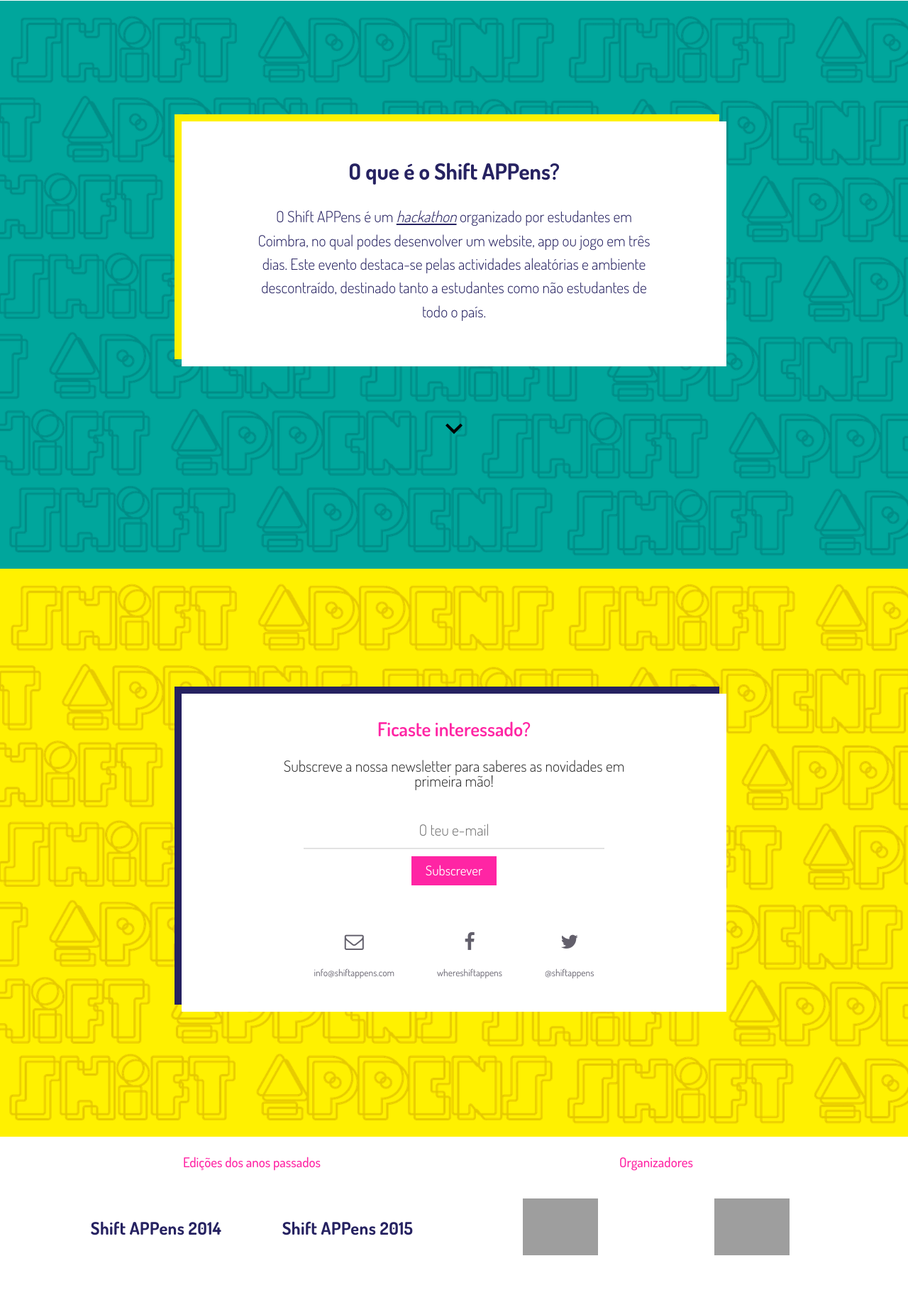
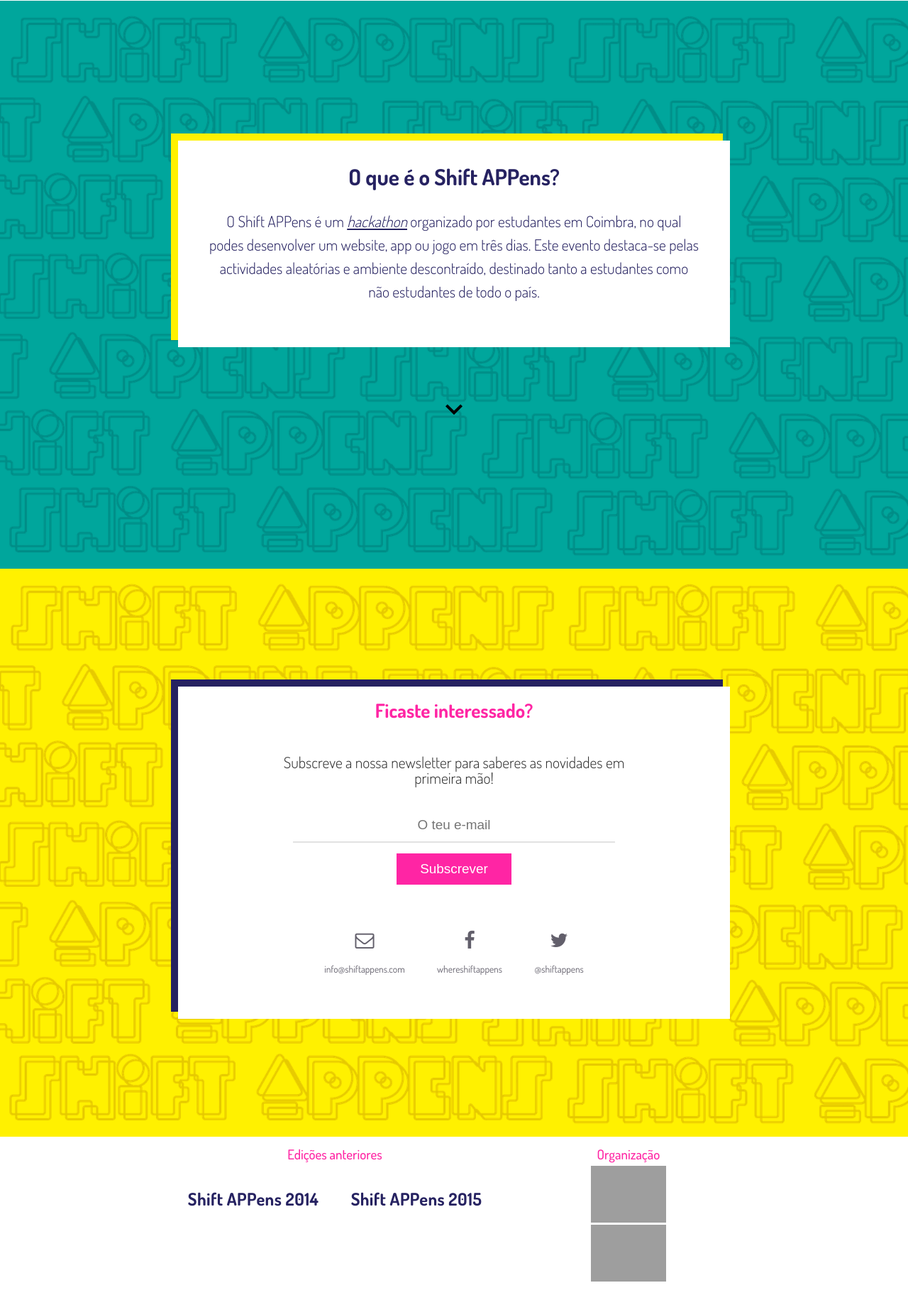
Before and after one commit to tomasfrancisco/shiftappens, a PHP site: page / in a window 1280 px wide. Shown: the part 799-2630 px from the top of the page at 71% size. Before the commit the page ends 2567 px from the top, so only its background shows below. Run offline with PHP 8.4, Linux system fonts and the light colour scheme; some libraries are stand-ins or nearby versions; grey boxes are pictures that could not be loaded.

Commit message:
update sass file with new style

```diff
--- a/assets/css/style.css
+++ b/assets/css/style.css
@@ -1,96 +1,64 @@
-@import url(https://fonts.googleapis.com/css?family=Dosis:400,200,300,500,600,700,800);
-
-
-
 html {
-  overflow-x: hidden;
-}
+  overflow-x: hidden; }
 
 body, html {
   font-family: "Dosis";
   font-size: 1.3em;
   height: 100%;
-  margin: 0;
-}
-
-.scroll-btn {
-  margin-top: 8vh;
-}
+  margin: 0; }
 
 #home, #about, #contact {
   width: 100vw;
-  height: 100vh;
-}
+  height: 100vh; }
 
 #home {
   background: url(../img/optimized/home-background.png) no-repeat center center fixed;
   background-size: cover;
   background-color: white;
-  display: table;
-}
-
+  display: table; }
   #home .home-container {
     display: table-cell;
     text-align: center;
-  vertical-align: middle;
-}
-
+    vertical-align: middle; }
     #home .home-container .shift-date {
       margin-bottom: 5%;
       color: #262261;
-  font-size: 1.4rem;
-}
-
-.shift-date h4 {
+      font-size: 100%;
       font-weight: 600;
-  font-size: 1.6rem;
-}
-
+      font-size: 1.6rem; }
     #home .home-container .logo {
       height: 150px;
       background: url(../img/optimized/logo-desktop.png) no-repeat center center;
-  background-size: 70%;
-}
-
+      background-size: 70%; }
       @media (max-width: 700px) {
         #home .home-container .logo {
           height: 250px;
           background: url(../img/optimized/logo-mobile.png) no-repeat center center;
-    background-size: 70%;
-  }
-}
+          background-size: 70%; } }
+    #home .home-container .scroll-btn {
+      margin-top: 8vh; }
 
 #about {
   background: url(../img/optimized/about-background.png) no-repeat center center fixed;
   background-size: cover;
   background-color: #00A69C;
-  display: table;
-}
-
+  display: table; }
   #about .about-container {
     display: table-cell;
     text-align: center;
     vertical-align: middle;
-  padding: 20px 0;
-}
-
+    padding: 20px 0; }
     #about .about-container article {
       width: 60%;
       margin: 0 auto;
       background-color: white;
       box-shadow: -10px -10px 0 #FFF100;
       padding: 5px;
-  color: #262261;
-}
-
-
-
-#about .about-container article header h2 {
-  font-size: 1.5rem;
+      color: #262261; }
+      #about .about-container article header {
+        margin: 30px 0;
         font-weight: 700;
-  margin-top: 6vh;
-}
-
+        font-size: 1.5rem; }
       #about .about-container article p {
         margin: 30px 0;
         margin-left: 5%;
@@ -98,200 +66,136 @@ body, html {
         margin-bottom: 7vh;
         line-height: 1.6rem;
         font-weight: 300;
-  font-size: 0.8em;
-}
-
+        font-size: 0.8em; }
         #about .about-container article p .meaning {
           text-decoration: underline;
           font-style: italic;
-  color: #262261;
-}
+          color: #262261; }
+    #about .about-container .scroll-btn {
+      margin-top: 8vh; }
 
 #contact {
   background: url(../img/optimized/contact-background.png) no-repeat center center fixed;
   background-size: cover;
   background-color: #FFF100;
-  display: table;
-}
-
+  display: table; }
   #contact .contact-container {
     display: table-cell;
     text-align: center;
     vertical-align: middle;
-  padding: 20px 0;
-}
-
+    padding: 20px 0; }
     #contact .contact-container article {
       width: 60%;
       margin: 0 auto;
+      padding: 10px;
       background-color: white;
       box-shadow: -10px -10px 0 #262261;
       padding: 5px;
       color: #262261;
-  color: #FF25A4;
-}
-
-
+      color: #FF25A4; }
       #contact .contact-container article header {
-  margin: 4% 0 0 0;
-}
-
-#contact .contact-container article header h2{
-  font-weight: 600;
-  font-size: 1em;
-}
-
+        margin: 2% 0; }
       #contact .contact-container article form {
-  margin: 2% auto;
-  width: 70%;
-}
-
+        margin: 5% auto;
+        width: 70%; }
         #contact .contact-container article form label {
           display: inline-block;
           margin: 2% 0 5% 0;
-
           color: #303030;
           font-weight: 300;
-  font-size: 0.8em;
-}
-
+          font-size: 0.8em; }
         #contact .contact-container article form input {
-  -webkit-appearance: none;
-  -moz-appearance: none;
           appearance: none;
           border-radius: 0;
           display: inline-block;
           margin: 1% 0;
           outline: none;
+          font-size: 0.7em;
+          font-weight: 200;
+          border: none;
+          border-bottom: 2px solid #E2E2E2;
           width: 80%;
           text-align: center;
-}
-
-#contact .contact-container article form #email {
+          color: #303030; }
+          #contact .contact-container article form input:focus {
             padding: 12px;
             border: none;
-    border-bottom: 2px solid #E2E2E2;
-
-    color: #303030;
-    font-size: 0.8em;
-    font-weight: 300;
-}
-
-#contact .contact-container article form #email:active, #contact .contact-container article form #email:focus {
-    padding: 12px;
-    border: none;
-    border-bottom: 2px solid #FF25A4;
-}
-
+            border-bottom: 2px solid #FF25A4; }
           #contact .contact-container article form input.submit {
-  width: 20%;
+            width: 30%;
+            margin-top: 10px;
             background-color: #FF25A4;
             color: #FFF;
             border: 10px solid #FF25A4;
             cursor: pointer;
-  min-width: 120px;
-
-  font-size: 0.7em;
-  font-weight: 400;
-}
-
+            min-width: 130px; }
+        #contact .contact-container article form .email-field {
+          padding: 12px; }
       #contact .contact-container article address {
-  margin: 5% 0;
-  display: inline-block;
-
-}
-
+        text-align: center;
+        margin: 5% 0; }
         #contact .contact-container article address a {
           text-decoration: none;
-  color: #c7c7c7;
+          color: #625F6B;
           font-style: normal;
-  float: left;
-  margin: 0 30px;
-}
-
-#contact .contact-container article address a .fa {
+          margin: 20px 20px;
+          display: inline-block; }
+          #contact .contact-container article address a span {
             width: 50px;
             color: #625F6B;
-  margin-bottom: 20px;
-}
-
+            margin-bottom: 20px; }
           #contact .contact-container article address a p {
-  font-size: 50%;
-  color: #625F6B;
-
-}
-
+            font-size: 50%; }
             #contact .contact-container article address a p:hover {
-  opacity: 0.8;
-}
-
+              opacity: 0.7; }
           #contact .contact-container article address a:hover {
-  opacity: 0.8;
-}
-
+            opacity: 0.7; }
 
 footer {
-  text-align: center;
-  background-color: white;
-}
-
-
-.item {
-  margin-top: 30px;
-}
-
-footer .item h3 {
+  text-align: center; }
+  footer section {
+    display: inline-block;
+    vertical-align: top;
+    padding: 2vh; }
+    footer section header {
+      top: 0;
+      color: #FF25A4; }
+      footer section header h5 {
         font-size: 0.7em;
-  margin-bottom: 5vh;
-}
-
-.container {
-  margin-top: 2vh;
-  margin-bottom: 4vh;
-  margin-left: auto;
-  margin-right: auto;
-}
-
-.item {
-  display: inline-block;
-  margin-top: 10px;
-}
-
-.item ul {
-  list-style: none;
-  margin-top: 70px;
-
-}
-
-.item h3 {
-  color: #FF25A4;
-}
-
-.item ul li {
-  float: left;
-  margin-bottom: 3vh;
+        font-weight: 500; }
+    footer section .organisations {
+      padding: 2%;
+      list-style-type: none; }
+      footer section .organisations li {
+        display: inline;
+        text-decoration: none;
+        margin: 20px;
+        padding: 0; }
+        footer section .organisations li a {
+          text-decoration: none;
           color: #262261;
-
-  display:flex;justify-content:center;align-items:center;width:50%;
-
-}
-
-.item a {
           font-weight: 700;
           letter-spacing: 0.4px;
-  font-size: 0.9em;
+          font-size: 0.9em; }
+          footer section .organisations li a:hover {
+            opacity: 0.7; }
+        footer section .organisations li .org-img {
+          height: 80px; }
+    footer section .hangover {
+      margin: 4% 0;
+      list-style-type: none; }
+      footer section .hangover li {
+        display: inline-block;
+        text-decoration: none;
+        margin: 20px;
+        padding: 0; }
+        footer section .hangover li a {
+          text-decoration: none;
           color: #262261;
-}
+          font-weight: 700;
+          letter-spacing: 0.4px;
+          font-size: 0.9em; }
+          footer section .hangover li a:hover {
+            opacity: 0.7; }
 
-.item a:hover {
-  text-decoration: none;
-}
-
-.org-img {
-  height: 10vh;
-}
-
-.nei {
-  margin-left:auto;
-  margin-right:auto;
-}
+/*# sourceMappingURL=style.css.map */
--- a/index.html
+++ b/index.html
@@ -5,12 +5,12 @@
         <meta charset="utf-8"/>
         <title>Shift APPens</title>
         <meta name="viewport" content="width=device-width, initial-scale=1">
-        <link rel="stylesheet" href="https://maxcdn.bootstrapcdn.com/font-awesome/4.4.0/css/font-awesome.min.css">
-        <link rel="stylesheet" href="https://maxcdn.bootstrapcdn.com/bootstrap/3.3.5/css/bootstrap.min.css" integrity="sha512-dTfge/zgoMYpP7QbHy4gWMEGsbsdZeCXz7irItjcC3sPUFtf0kuFbDz/ixG7ArTxmDjLXDmezHubeNikyKGVyQ==" crossorigin="anonymous">
         <link rel="shortcut icon" type="image/png" href="assets/img/favicon.jpeg"/>
         <link rel="stylesheet" type="text/css" href="assets/css/reset.css"/>
+        <link rel="stylesheet" type="text/css" href="assets/css/animate.css">
         <link rel="stylesheet" type="text/css" href="assets/css/style.css"/>
-        <link rel="stylesheet" type="text/css" href="assets/css/animate.css">
+        <link rel="stylesheet" href="https://maxcdn.bootstrapcdn.com/font-awesome/4.4.0/css/font-awesome.min.css">
+        <link href='https://fonts.googleapis.com/css?family=Dosis:400,200,300,500,600,700,800' rel='stylesheet' type='text/css'>
         <meta property="og:url" content="http://shiftappens.com/">
         <meta property="og:type" content="website">
         <meta property="og:title" content="Shift APPens" />
@@ -39,16 +39,12 @@
             <section class="about-container">
                 <article>
                         <header>
-                            <h2>O que é o Shift APPens?</h2>
+                            <h1>O que é o Shift APPens?</h1>
                         </header>
-                        <div class="row">
-                        <div clasS="col-md-10 col-md-offset-1">
                         <p>
                             O Shift APPens é um
                             <a class="meaning" href="https://goo.gl/XrZIO">hackathon</a> organizado por estudantes em Coimbra, no qual podes desenvolver um website, app ou jogo em três dias. Este evento destaca-se pelas actividades aleatórias e ambiente descontraído, destinado tanto a estudantes como não estudantes de todo o país.
                         </p>
-                        </div>
-                        </div>
                 </article>
                 <div class="scroll-btn">
                     <a id="scroll-down-to-contact" href="#">
@@ -65,23 +61,20 @@
                     </header>
                     <form action="//shiftappens.us12.list-manage.com/subscribe/post?u=6002684bae4a40458e05587b2&amp;id=636ad4711e" method="post" target="_blank">
                         <label for="email">Subscreve a nossa newsletter para saberes as novidades em primeira mão!</label>
-                        <input id="email" type="email" placeholder="O teu e-mail" name="EMAIL" required>
-                        <input id="subscribe" class="submit" type="submit" value="Subscrever">
+                        <input class="email-field" type="email" placeholder="O teu e-mail" name="EMAIL" required>
+                        <input class="submit" type="submit" value="Subscrever">
                     </form>
                     <address>
                         <a href="mailto:info@shiftappens.com?Subject=ShiftAPPens:Contacto">
-                            <i class="fa fa-envelope-o"></i>
+                            <span class="fa fa-envelope-o"></span>
                             <p>info@shiftappens.com</p>
-
                         </a>
-
-                         <a href="https://facebook.com/whereshiftappens" target="_blank">
-                            <i class="fa fa-facebook"></i>
+                        <a href="https://facebook.com/whereshiftappens" target="_blank">
+                            <span class="fa fa-facebook"></span>
                             <p>whereshiftappens</p>
                         </a>
-
                         <a href="https://twitter.com/ShiftAPPens" target="_blank">
-                            <i class="fa fa-twitter"></i>
+                            <span class="fa fa-twitter"></span>
                             <p>@shiftappens</p>
                         </a>
                     </address>
@@ -89,12 +82,43 @@
             </section>
         </section>
         <footer>
-          <div class="row container">
+            <section>
+                <article>
+                    <header>
+                        <h5>Edições anteriores</h5>
+                    </header>
+                    <ul class="hangover">
+                        <li><a href="http://2014.shiftappens.com">Shift APPens 2014</a></li>
+                        <li><a href="http://2015.shiftappens.com">Shift APPens 2015</a></li>
+                    </ul>
+                </article>
+            </section>
+            <section>
+                <article>
+                    <header>
+                        <h5>Organização</h5>
+                    </header>
+                    <ul class="organisations">
+                        <li>
+                            <a href="http://jeknowledge.pt" target="_blank">
+                                <img class="org-img" src="http://i.imgur.com/i19cSFc.png" />
+                            </a>
+                        </li>
+                        <li>
+                            <a href="https://nei.dei.uc.pt" target="_blank">
+                                <img class="org-img" src="http://i.imgur.com/wnt6Xxm.jpg" />
+                            </a>
+                        </li>
+                    </ul>
+                </article>
+            </section>
+
+          <!-- <div class="row container">
             <div class="item col-md-6">
-              <h3>Edições dos anos passados</h3>
+              <h3>Edições</h3>
               <ul>
-                <li><a href="http://2014.shiftappens.com">Shift APPens 2014</a></li>
-                <li><a href="http://2015.shiftappens.com">Shift APPens 2015</a></li>
+                <li><a href="http://2014.shiftappens.com">@ 2014</a></li>
+                <li><a href="http://2015.shiftappens.com">@ 2015</a></li>
               </ul>
             </div>
             <div class="item col-md-6">
@@ -110,7 +134,7 @@
                 </a>
               </div>
             </div>
-          </div>
+          </div> -->
         </footer>
         <script src="assets/js/jquery-1.8.3.min.js"></script>
         <script src="assets/js/animatescroll.min.js"></script>
```
Also changed, not shown: assets/sass/core.sass (+92 -11 lines), 2 other files. Lines whose indentation alone changed are shown as unchanged.
